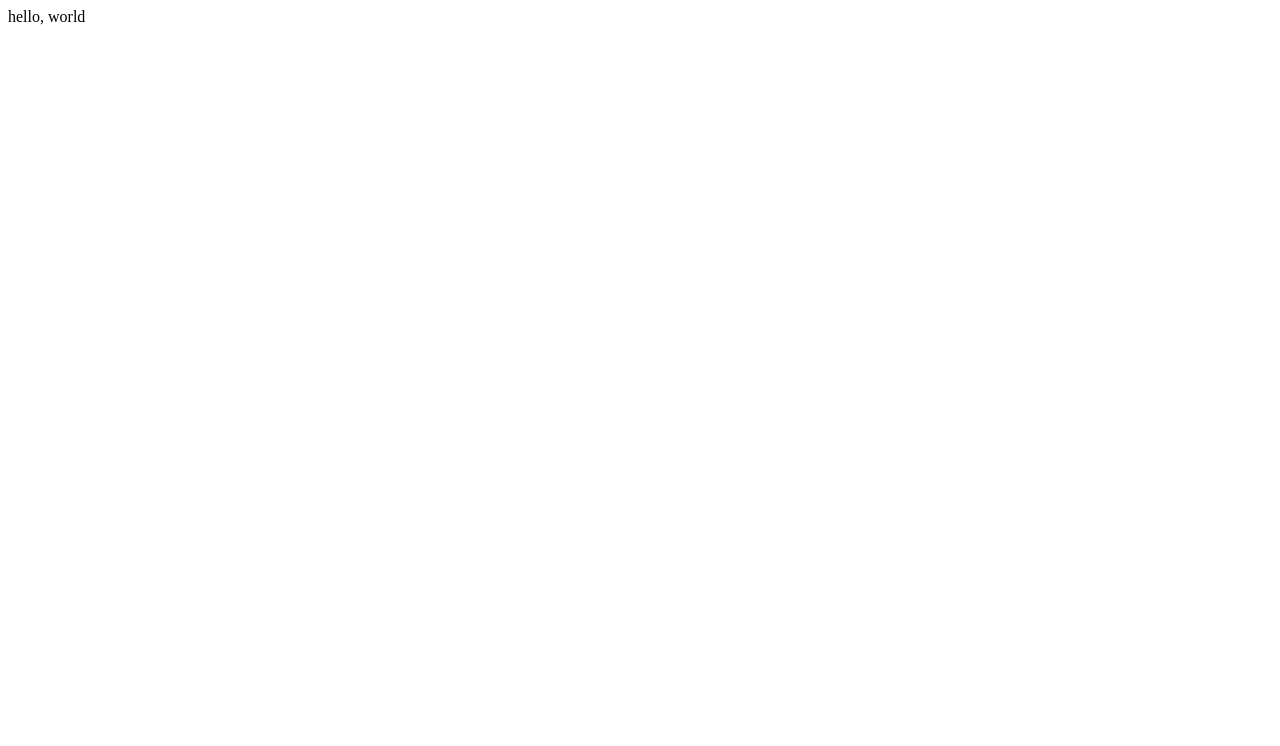
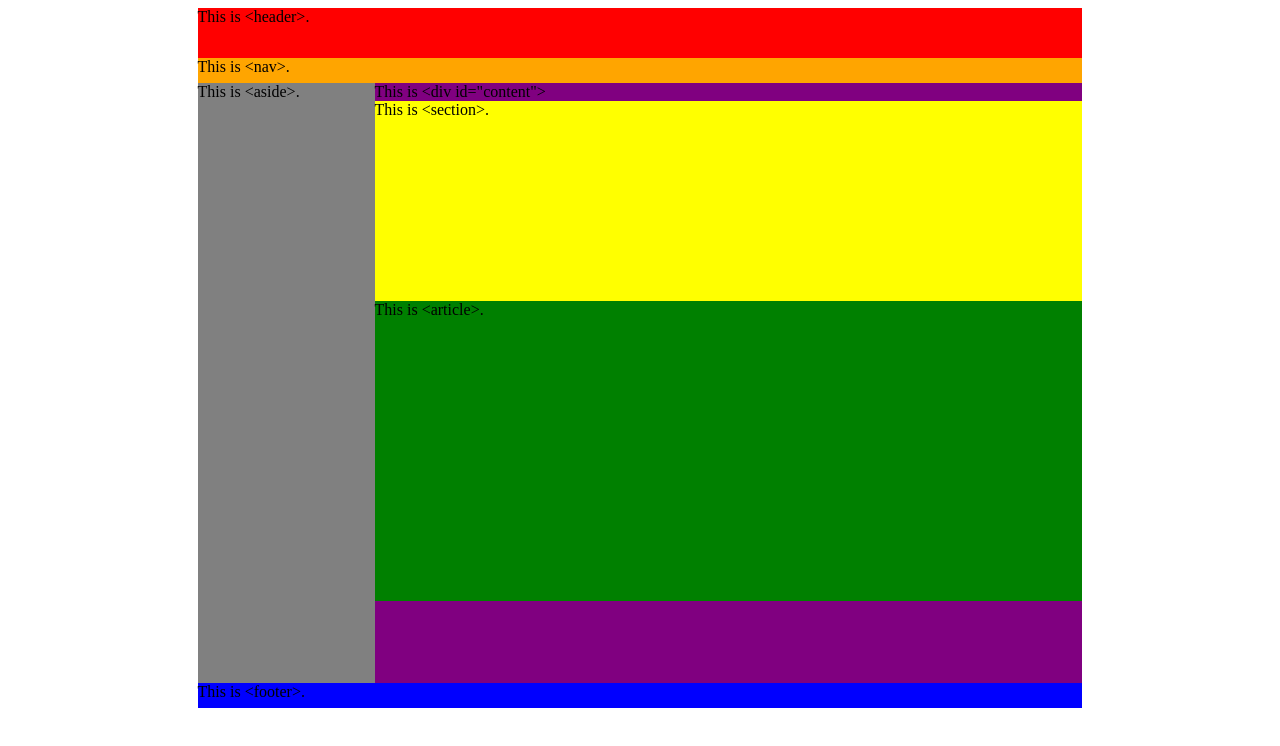
Before and after one commit to lazyEagles/lazyEagles.github.io, a plain HTML site: page index.html in a window 1280 px wide. Drawn offline with Linux system fonts and the light colour scheme.

Commit message:
create a css file and modify the html layout in index.html

```diff
--- a/index.html
+++ b/index.html
@@ -1 +1,22 @@
-hello, world
+<!DOCTYPE html>
+<html>
+  <head>
+    <title>Test</title>
+    <link type="text/css" rel="stylesheet" href="mycss.css"></link>
+    <script type="text/javascript" src="myjs.js"></script>
+  </head>
+
+  <body>
+    <div id="main">
+      <header>This is &lt;header&gt;.</header>
+      <nav>This is &lt;nav&gt;.</nav>
+      <aside>This is &lt;aside&gt;.</aside>
+      <div id="content">
+        This is &lt;div id="content"&gt;
+        <section>This is &lt;section&gt;.</section>
+        <article>This is &lt;article&gt;.</article>
+      </div>
+      <footer>This is &lt;footer&gt;.</footer>
+    </div>
+  </body>
+</html>
--- /dev/null
+++ b/mycss.css
@@ -0,0 +1,49 @@
+
+body {
+
+  background-color:;
+}
+
+#main {
+  margin: auto;
+  width: 70%;
+  background-color: #b0e0e6;
+}
+header {
+  width: 100%;
+  height: 50px;
+  background-color: red;
+}
+nav {
+  width: 100%;
+  height: 25px;
+  background-color: orange;
+}
+section {
+  width: 100%;
+  height: 200px;
+  background-color:yellow;
+}
+article {
+  width: 100%;
+  height: 300px;
+  background-color:green;
+}
+aside {
+  float: left;
+  width: 20%;
+  height: 600px;
+  background-color:grey;
+}
+#content {
+  float: left;
+  width: 80%;
+  height: 600px;
+  background-color:purple;
+}
+footer {
+  clear: both;
+  width: 100%;
+  height: 25px;
+  background-color:blue;
+}
```
Also changed, not shown: myjs.js (added).
